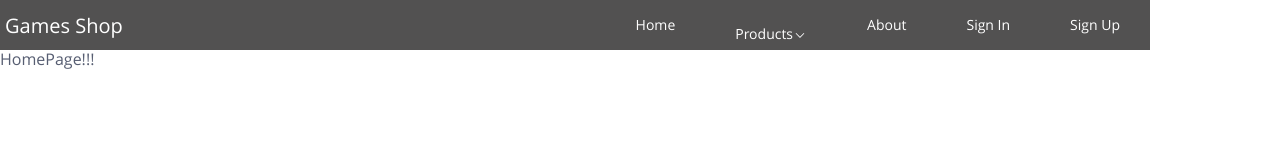
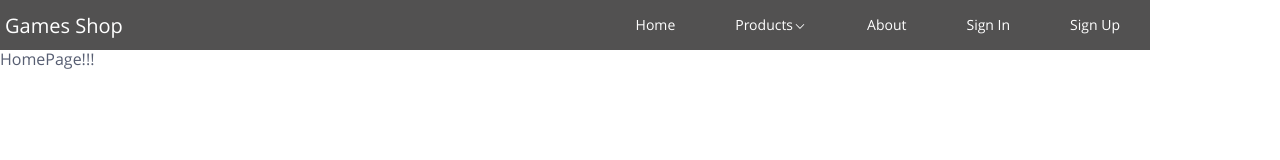
Before and after one commit to AnthonyUnknown/ProjectTechArt, a React app: page / in a window 1280 px wide. Shown: the top 160 px of the page. Built offline with nearby package versions, Linux system fonts and the light colour scheme.

Commit message:
second try task3

```diff
--- a/src/components/header/nav.module.css
+++ b/src/components/header/nav.module.css
@@ -4,15 +4,11 @@
   flex-direction: row;
 }
 
-.li {
+.li,
+.liProd {
   display: flex;
   align-items: center;
   justify-content: center;
-}
-
-.liProd {
-  display: flex;
-  flex-direction: column;
 }
 
 .a,
```
